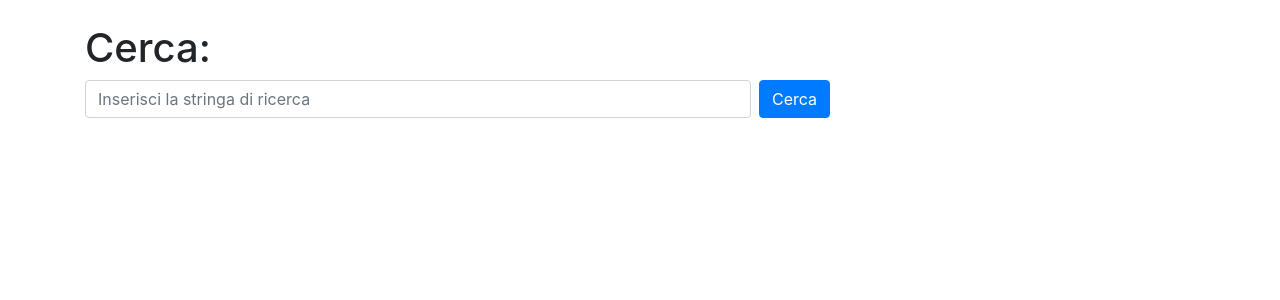
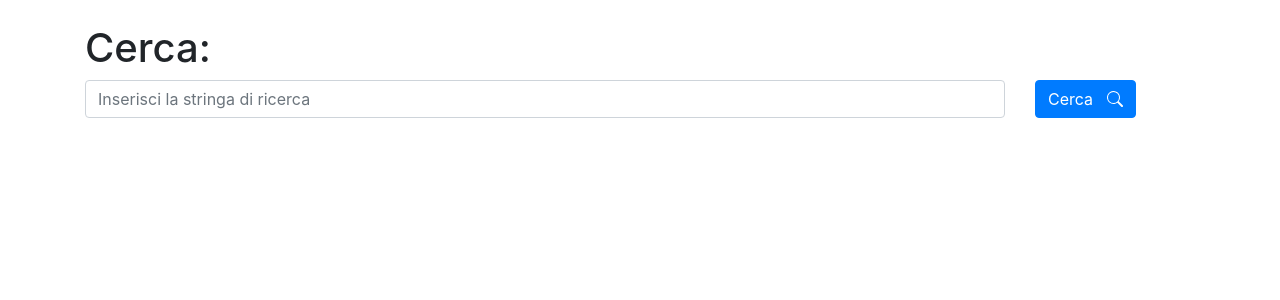
Before and after one commit to ncvescera/D.D_Mega_Du2, a Flask app: page /cerca in a window 1280 px wide. Shown: the part 56-356 px from the top of the page. Run offline with Flask 2, Linux system fonts and the light colour scheme; some libraries are stand-ins or nearby versions.

Commit message:
Refactoring Ricerca
Create funzioni che stampano i vari elementi a schermo in modo da rendere il codice piu' leggibile

```diff
--- a/client/static/js/utils.js
+++ b/client/static/js/utils.js
@@ -48,3 +48,102 @@ function elimina_episodio(id) {
 
     });
 }
+
+function plot_episodi(episodi) {
+    var table = $("<table>").attr('class', 'table table-hover table-striped');
+    var tbody = $('<tbody>');
+    episodi.forEach(element => {
+        var riga = $('<tr>');
+        var nome = $('<td>').text(element.nome);
+        var descrizione = $('<td>').text(element.descrizione);
+        var tag = $('<td class="tag">').text(element.tag);
+        var play = $('<td class="rigthalign">')
+            .append(
+                $('<a class="btn btn-sm btn-info" target="_blank">')    // bottone PLAY
+                    .attr('href', server_ip + '/play/' + element.id)
+                    .html(
+                        $('<svg xmlns="http://www.w3.org/2000/svg" width="16" height="16" fill="currentColor" class="bi bi-play-circle" viewBox="0 0 16 16"><path d="M8 15A7 7 0 1 1 8 1a7 7 0 0 1 0 14zm0 1A8 8 0 1 0 8 0a8 8 0 0 0 0 16z"/><path d="M6.271 5.055a.5.5 0 0 1 .52.038l3.5 2.5a.5.5 0 0 1 0 .814l-3.5 2.5A.5.5 0 0 1 6 10.5v-5a.5.5 0 0 1 .271-.445z"/></svg>')
+                    ),
+                $('<span>').text(' '),
+                $('<a class="btn btn-sm btn-primary">')    // bottone modifica episodio
+                    .attr('href', '/episodio/' + element.id)
+                    .html(
+                        $('<svg xmlns="http://www.w3.org/2000/svg" width="16" height="16" fill="currentColor" class="bi bi-pencil-square" viewBox="0 0 16 16"><path d="M15.502 1.94a.5.5 0 0 1 0 .706L14.459 3.69l-2-2L13.502.646a.5.5 0 0 1 .707 0l1.293 1.293zm-1.75 2.456-2-2L4.939 9.21a.5.5 0 0 0-.121.196l-.805 2.414a.25.25 0 0 0 .316.316l2.414-.805a.5.5 0 0 0 .196-.12l6.813-6.814z"/><path fill-rule="evenodd" d="M1 13.5A1.5 1.5 0 0 0 2.5 15h11a1.5 1.5 0 0 0 1.5-1.5v-6a.5.5 0 0 0-1 0v6a.5.5 0 0 1-.5.5h-11a.5.5 0 0 1-.5-.5v-11a.5.5 0 0 1 .5-.5H9a.5.5 0 0 0 0-1H2.5A1.5 1.5 0 0 0 1 2.5v11z"/></svg>')
+                    ),
+                    $('<span>').text(' '),
+                $('<button class="btn btn-sm btn-danger">')     // bottone elimina episodio
+                    .attr('onclick', 'elimina_episodio('+element.id+');')
+                    .html(
+                        $('<svg xmlns="http://www.w3.org/2000/svg" width="16" height="16" fill="currentColor" class="bi bi-trash" viewBox="0 0 16 16"><path d="M5.5 5.5A.5.5 0 0 1 6 6v6a.5.5 0 0 1-1 0V6a.5.5 0 0 1 .5-.5zm2.5 0a.5.5 0 0 1 .5.5v6a.5.5 0 0 1-1 0V6a.5.5 0 0 1 .5-.5zm3 .5a.5.5 0 0 0-1 0v6a.5.5 0 0 0 1 0V6z"/><path fill-rule="evenodd" d="M14.5 3a1 1 0 0 1-1 1H13v9a2 2 0 0 1-2 2H5a2 2 0 0 1-2-2V4h-.5a1 1 0 0 1-1-1V2a1 1 0 0 1 1-1H6a1 1 0 0 1 1-1h2a1 1 0 0 1 1 1h3.5a1 1 0 0 1 1 1v1zM4.118 4 4 4.059V13a1 1 0 0 0 1 1h6a1 1 0 0 0 1-1V4.059L11.882 4H4.118zM2.5 3V2h11v1h-11z"/></svg>')
+                    )
+            );
+
+        riga.append(nome, descrizione, tag, play);
+        tbody.append(riga);
+        table.append(tbody);
+    });
+
+    return table;
+}
+
+function plot_stagioni(stagioni) {
+    var table = $("<table>").attr('class', 'table table-hover table-striped');
+    var tbody = $('<tbody>');
+
+    stagioni.forEach(element => {
+        var riga = $('<tr class="cliccabile">')
+            .attr('onclick', `location.href='/serie/${element.serie_id}'`)
+            .attr('onauxclick', `window.open("/serie/${element.serie_id}", "_blank")`);
+        var nome = $('<td>').text(element.nome);
+        var descrizione = $('<td>').text(element.descrizione);
+        var tag = $('<td class="tag">').text(element.tag);
+
+        riga.append(nome, descrizione, tag);
+        tbody.append(riga);
+        table.append(tbody);
+    });
+
+    return table;
+}
+
+function plot_serie(serie) {
+    var box = $('<div>');
+
+    serie.forEach(element => {
+        // crea per ogni elemento dell'array la relativa carta
+        var card = $('<div class="card">');
+
+        var header = $('<div class="card-header">');    // card_header
+        var tabella = $('<table style="width: 100;">')  // contenuto card_header
+            .append(
+                $('<tr style="width: 100%;">')
+                    .append(
+                        $('<td style="width: 100%; color: blue;">').text(element.tag),  // tag
+                        $('<td style="width: auto;">')
+                            .append(
+                                $('<button class="btn btn-danger btn-sm">') // bottone elimina serie
+                                    .attr('onclick', 'elimina_serie('+ element.id + ');')
+                                    .html(
+                                        $('<svg xmlns="http://www.w3.org/2000/svg" width="16" height="16" fill="currentColor" class="bi bi-trash" viewBox="0 0 16 16"><path d="M5.5 5.5A.5.5 0 0 1 6 6v6a.5.5 0 0 1-1 0V6a.5.5 0 0 1 .5-.5zm2.5 0a.5.5 0 0 1 .5.5v6a.5.5 0 0 1-1 0V6a.5.5 0 0 1 .5-.5zm3 .5a.5.5 0 0 0-1 0v6a.5.5 0 0 0 1 0V6z"/><path fill-rule="evenodd" d="M14.5 3a1 1 0 0 1-1 1H13v9a2 2 0 0 1-2 2H5a2 2 0 0 1-2-2V4h-.5a1 1 0 0 1-1-1V2a1 1 0 0 1 1-1H6a1 1 0 0 1 1-1h2a1 1 0 0 1 1 1h3.5a1 1 0 0 1 1 1v1zM4.118 4 4 4.059V13a1 1 0 0 0 1 1h6a1 1 0 0 0 1-1V4.059L11.882 4H4.118zM2.5 3V2h11v1h-11z"/></svg>')
+                                    )
+                            )
+                    )
+            )
+
+        header.append(tabella);
+
+        var card_body = $('<div class="card-body" style="cursor: pointer;">')
+            .attr('onclick', `location.href='/serie/${element.id}'`)
+            .attr('onauxclick', `window.open("/serie/${element.id}", "_blank")`)
+            .append(
+                $('<h5 class="card-title">').text(element.nome),
+                $('<p class="card-text">').text(element.descrizione)
+            );
+
+        card.append(header, card_body);
+        box.append(card);
+        box.append($('<br>'));
+    });
+
+    return box;
+}
--- a/client/templates/cerca.html
+++ b/client/templates/cerca.html
@@ -4,24 +4,27 @@
         <div class="col">
             <h1>Cerca: </h1>
 
-            <form id="form_cerca" class="form-inline needs-validation">
-                <label class="sr-only" for="ricerca">Inserisci la stringa di ricerca</label>
-                <input type="text" class="form-control mb-2 mr-sm-2" id="ricerca" name="ricerca" placeholder="Inserisci la stringa di ricerca" style="width: 60%;">
-
-                <button type="submit" class="btn btn-primary mb-2">Cerca</button>
+            <form id="form_cerca" class="needs-validation">
+                <div class="row">
+                    <div class="col-md-10">
+                        <input type="text" class="form-control" id="ricerca" name="ricerca" placeholder="Inserisci la stringa di ricerca">
+                    </div>
+                    <div class="col-md-2">
+                        <button type="submit" class="btn btn-primary">
+                            Cerca &NonBreakingSpace;
+                            <svg xmlns="http://www.w3.org/2000/svg" width="16" height="16" fill="currentColor" class="bi bi-search" viewBox="0 0 16 16">
+                                <path d="M11.742 10.344a6.5 6.5 0 1 0-1.397 1.398h-.001c.03.04.062.078.098.115l3.85 3.85a1 1 0 0 0 1.415-1.414l-3.85-3.85a1.007 1.007 0 0 0-.115-.1zM12 6.5a5.5 5.5 0 1 1-11 0 5.5 5.5 0 0 1 11 0z"/>
+                            </svg>
+                        </button>
+                    </div>
+                </div>
             </form>
 
             <br>
 
             <div id="risultati">
                 <div id="episodi"></div>
-
-                <br>
-
                 <div id="stagioni"></div>
-
-                <br>
-
                 <div id="serie"></div>
             </div>
         </div>
@@ -61,96 +64,39 @@
                         var episodi = risultato.episodi;
 
                         // --- POPOLAZIONE EPISODI --- //
-                        var table = $("<table>").attr('class', 'table table-hover table-striped');
-                        var tbody = $('<tbody>');
-                        episodi.forEach(element => {
-                            var riga = $('<tr>');
-                            var nome = $('<td>').text(element.nome);
-                            var descrizione = $('<td>').text(element.descrizione);
-                            var tag = $('<td class="tag">').text(element.tag);
-                            var play = $('<td class="rigthalign">')
-                                .append(
-                                    $('<a class="btn btn-sm btn-info" target="_blank">')    // bottone PLAY
-                                        .attr('href', server_ip + '/play/' + element.id)
-                                        .html(
-                                            $('<svg xmlns="http://www.w3.org/2000/svg" width="16" height="16" fill="currentColor" class="bi bi-play-circle" viewBox="0 0 16 16"><path d="M8 15A7 7 0 1 1 8 1a7 7 0 0 1 0 14zm0 1A8 8 0 1 0 8 0a8 8 0 0 0 0 16z"/><path d="M6.271 5.055a.5.5 0 0 1 .52.038l3.5 2.5a.5.5 0 0 1 0 .814l-3.5 2.5A.5.5 0 0 1 6 10.5v-5a.5.5 0 0 1 .271-.445z"/></svg>')
-                                        ),
-                                    $('<span>').text(' '),
-                                    $('<a class="btn btn-sm btn-primary">')    // bottone modifica episodio
-                                        .attr('href', '/episodio/' + element.id)
-                                        .html(
-                                            $('<svg xmlns="http://www.w3.org/2000/svg" width="16" height="16" fill="currentColor" class="bi bi-pencil-square" viewBox="0 0 16 16"><path d="M15.502 1.94a.5.5 0 0 1 0 .706L14.459 3.69l-2-2L13.502.646a.5.5 0 0 1 .707 0l1.293 1.293zm-1.75 2.456-2-2L4.939 9.21a.5.5 0 0 0-.121.196l-.805 2.414a.25.25 0 0 0 .316.316l2.414-.805a.5.5 0 0 0 .196-.12l6.813-6.814z"/><path fill-rule="evenodd" d="M1 13.5A1.5 1.5 0 0 0 2.5 15h11a1.5 1.5 0 0 0 1.5-1.5v-6a.5.5 0 0 0-1 0v6a.5.5 0 0 1-.5.5h-11a.5.5 0 0 1-.5-.5v-11a.5.5 0 0 1 .5-.5H9a.5.5 0 0 0 0-1H2.5A1.5 1.5 0 0 0 1 2.5v11z"/></svg>')
-                                        ),
-                                        $('<span>').text(' '),
-                                    $('<button class="btn btn-sm btn-danger">')     // bottone elimina episodio
-                                        .attr('onclick', 'elimina_episodio('+element.id+');')
-                                        .html(
-                                            $('<svg xmlns="http://www.w3.org/2000/svg" width="16" height="16" fill="currentColor" class="bi bi-trash" viewBox="0 0 16 16"><path d="M5.5 5.5A.5.5 0 0 1 6 6v6a.5.5 0 0 1-1 0V6a.5.5 0 0 1 .5-.5zm2.5 0a.5.5 0 0 1 .5.5v6a.5.5 0 0 1-1 0V6a.5.5 0 0 1 .5-.5zm3 .5a.5.5 0 0 0-1 0v6a.5.5 0 0 0 1 0V6z"/><path fill-rule="evenodd" d="M14.5 3a1 1 0 0 1-1 1H13v9a2 2 0 0 1-2 2H5a2 2 0 0 1-2-2V4h-.5a1 1 0 0 1-1-1V2a1 1 0 0 1 1-1H6a1 1 0 0 1 1-1h2a1 1 0 0 1 1 1h3.5a1 1 0 0 1 1 1v1zM4.118 4 4 4.059V13a1 1 0 0 0 1 1h6a1 1 0 0 0 1-1V4.059L11.882 4H4.118zM2.5 3V2h11v1h-11z"/></svg>')
-                                        )
-                                );
-
-                            riga.append(nome, descrizione, tag, play);
-                            tbody.append(riga);
-                            table.append(tbody);
-                        });
-                        box_episodi.html(table);
+                        if (episodi.length > 0) {
+                            box_episodi.html(
+                                $('<div>')
+                                    .append($('<h3>Episodi: </h3>'))
+                                    .append(plot_episodi(episodi))
+                                    .append($('<br>'))
+                            );
+                        } else {
+                            box_episodi.empty();
+                        }
 
                         // --- POPOLAZIONE STAGIONI --- //
-                        var table = $("<table>").attr('class', 'table table-hover table-striped');
-                        var tbody = $('<tbody>');
-                        stagioni.forEach(element => {
-                            var riga = $('<tr class="cliccabile">')
-                                .attr('onclick', `location.href='/serie/${element.serie_id}'`)
-                                .attr('onauxclick', `window.open("/serie/${element.serie_id}", "_blank")`);
-                            var nome = $('<td>').text(element.nome);
-                            var descrizione = $('<td>').text(element.descrizione);
-                            var tag = $('<td class="tag">').text(element.tag);
-
-                            riga.append(nome, descrizione, tag);
-                            tbody.append(riga);
-                            table.append(tbody);
-                        });
-                        box_stagioni.html(table);
+                        if (stagioni.length > 0) {
+                            box_stagioni.html(
+                                $('<div>')
+                                    .append($('<h3>Stagioni: </h3>'))
+                                    .append(plot_stagioni(stagioni))
+                                    .append($('<br>'))
+                            );
+                        } else {
+                            box_stagioni.empty();
+                        }
 
                         // --- POPOLAZIONE SERIE --- //
-                        var box = $('<div>');
-
-                        serie.forEach(element => {
-                            // crea per ogni elemento dell'array la relativa carta
-                            var card = $('<div class="card">');
-
-                            var header = $('<div class="card-header">');    // card_header
-                            var tabella = $('<table style="width: 100;">')  // contenuto card_header
-                                .append(
-                                    $('<tr style="width: 100%;">')
-                                        .append(
-                                            $('<td style="width: 100%; color: blue;">').text(element.tag),  // tag
-                                            $('<td style="width: auto;">')
-                                                .append(
-                                                    $('<button class="btn btn-danger btn-sm">') // bottone elimina serie
-                                                        .attr('onclick', 'elimina_serie('+ element.id + ');')
-                                                        .html(
-                                                            $('<svg xmlns="http://www.w3.org/2000/svg" width="16" height="16" fill="currentColor" class="bi bi-trash" viewBox="0 0 16 16"><path d="M5.5 5.5A.5.5 0 0 1 6 6v6a.5.5 0 0 1-1 0V6a.5.5 0 0 1 .5-.5zm2.5 0a.5.5 0 0 1 .5.5v6a.5.5 0 0 1-1 0V6a.5.5 0 0 1 .5-.5zm3 .5a.5.5 0 0 0-1 0v6a.5.5 0 0 0 1 0V6z"/><path fill-rule="evenodd" d="M14.5 3a1 1 0 0 1-1 1H13v9a2 2 0 0 1-2 2H5a2 2 0 0 1-2-2V4h-.5a1 1 0 0 1-1-1V2a1 1 0 0 1 1-1H6a1 1 0 0 1 1-1h2a1 1 0 0 1 1 1h3.5a1 1 0 0 1 1 1v1zM4.118 4 4 4.059V13a1 1 0 0 0 1 1h6a1 1 0 0 0 1-1V4.059L11.882 4H4.118zM2.5 3V2h11v1h-11z"/></svg>')
-                                                        )
-                                                )
-                                        )
-                                )
-
-                            header.append(tabella);
-
-                            var card_body = $('<div class="card-body" style="cursor: pointer;">')
-                                .attr('onclick', 'location.href=\'/serie/'+ element.id + '\'')
-                                .attr('onauxclick', `window.open("/serie/${element.id}", "_blank")`)
-                                .append(
-                                    $('<h5 class="card-title">').text(element.nome),
-                                    $('<p class="card-text">').text(element.descrizione)
-                                );
-
-                            card.append(header, card_body);
-                            box.append(card);
-                            box.append($('<br>'));
-                        });
-                        box_serie.html(box)
+                        if (serie.length > 0) {
+                            box_serie.html(
+                                $('<div>')
+                                    .append($('<h3>Serie: </h3>'))
+                                    .append(plot_serie(serie))
+                            );
+                        } else {
+                            box_serie.empty();
+                        }
                     },
 
                     error: function(error) {
```
